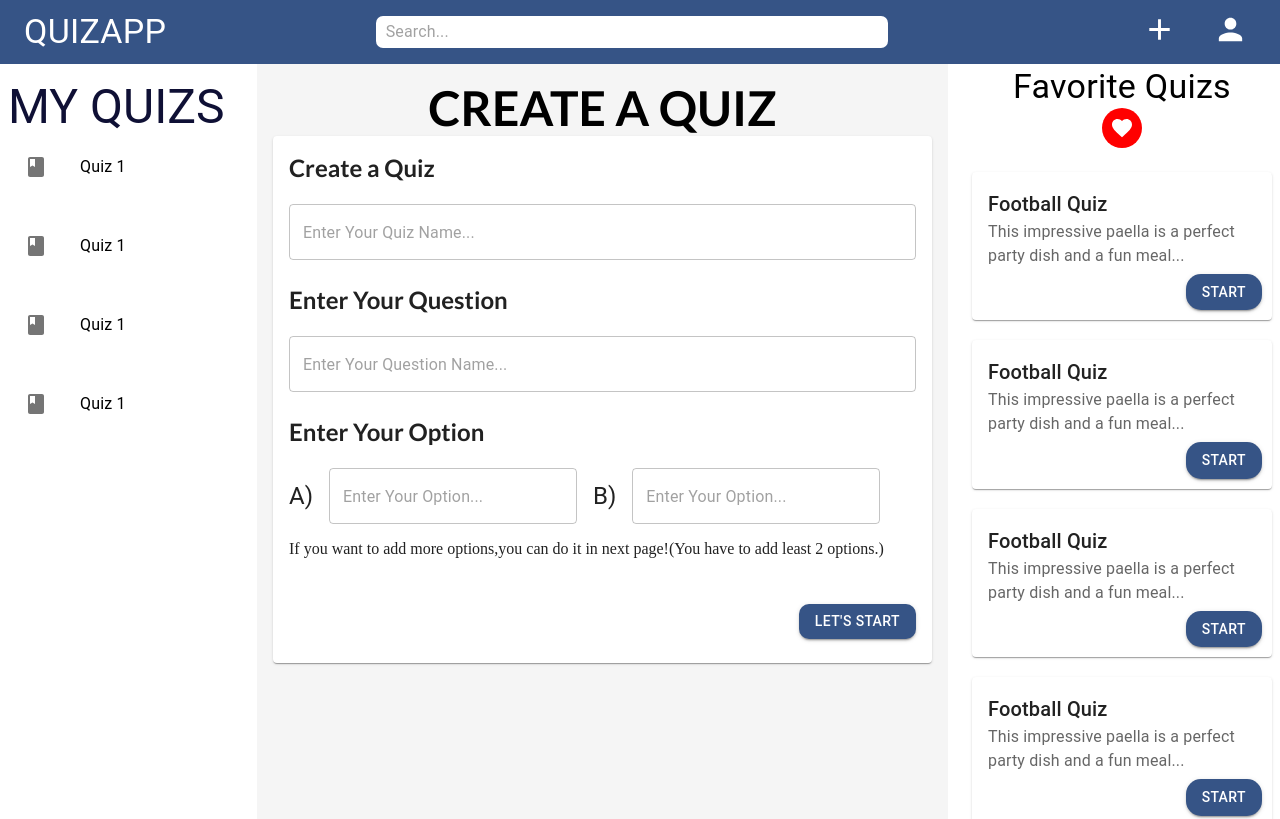
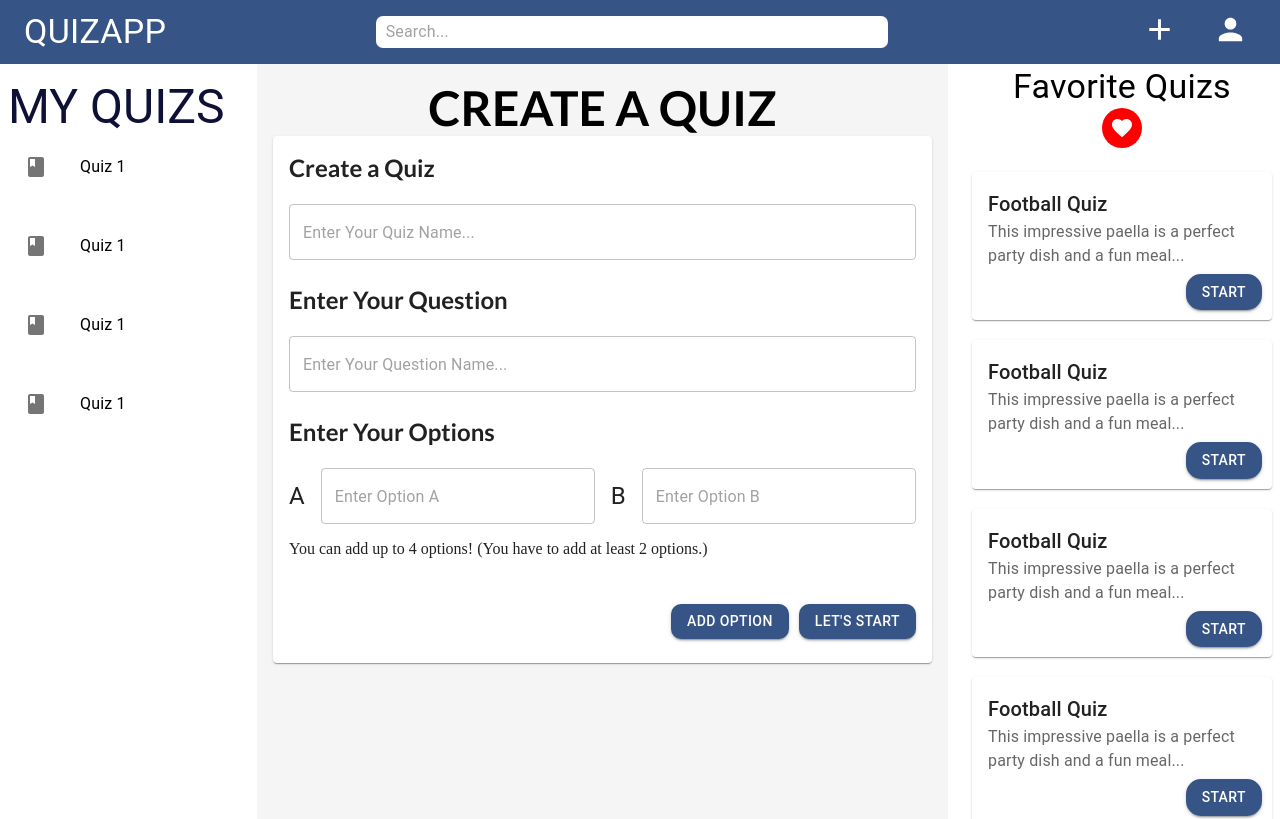
Before and after one commit to ertugakmann/OnlineQuizApp, a React (Vite) app in the folder OnlineQuizApp/: page /create in a window 1280 px wide. Shown: the top 819 px of the page. Built offline with nearby package versions, Linux system fonts and the light colour scheme.

Commit message:
Can add a option more than two now.

```diff
--- a/OnlineQuizApp/src/components/CreatePage/CreateFeed.jsx
+++ b/OnlineQuizApp/src/components/CreatePage/CreateFeed.jsx
@@ -1,3 +1,4 @@
+import React, { useState } from "react";
 import {
   Box,
   Button,
@@ -6,24 +7,40 @@ import {
   TextField,
   Typography,
 } from "@mui/material";
-import React from "react";
-import { useState } from "react";
-import CreateQuestion from "./CreateQuestion";
 import CreateQuiz from "./CreateQuiz";
 
 function CreateFeed() {
   const [titleValue, setTitleValue] = useState("");
   const [question, setQuestion] = useState("");
   const [show, setShow] = useState(false);
-  const [a, setA] = useState("");
-  const [b, setB] = useState("");
+  const [options, setOptions] = useState(["A", "B"]); // Initialize with A and B
 
   const handleStart = () => {
-    if (titleValue !== "") {
+    // Check if titleValue is not empty and at least two options are provided
+    if (titleValue !== "" && options.length >= 2) {
       setShow(true);
+    } else {
+      // Handle the case where the conditions are not met
+      alert("Please enter a quiz title and at least two options.");
     }
   };
 
+  const addOption = () => {
+    if (options.length < 4) {
+      const newOption = String.fromCharCode(65 + options.length);
+      setOptions([...options, newOption]);
+    } else {
+      alert("You can add up to 4 options.");
+    }
+  };
+
+  const handleOptionChange = (index, value) => {
+    setOptions((prevOptions) => {
+      const updatedOptions = [...prevOptions];
+      updatedOptions[index] = value;
+      return updatedOptions;
+    });
+  };
   return (
     <Box
       sx={{ backgroundColor: { xs: "white", sm: "whitesmoke" } }}
@@ -38,8 +55,7 @@ function CreateFeed() {
           {show ? (
             <>
               <CreateQuiz
-                a={a}
-                b={b}
+                options={options}
                 question={question}
                 titleValue={titleValue}
               />
@@ -56,8 +72,7 @@ function CreateFeed() {
                   variant="outlined"
                   sx={{ marginTop: "20px" }}
                   onChange={(e) => setTitleValue(e.target.value)}
-                  value={titleValue}
-                  fullWidth="fullWidth"
+                  fullWidth
                 />
                 <Typography mt={3} variant="h5" fontFamily={"Lato"}>
                   Enter Your Question
@@ -68,43 +83,49 @@ function CreateFeed() {
                   variant="outlined"
                   sx={{ marginTop: "20px" }}
                   onChange={(e) => setQuestion(e.target.value)}
-                  value={question}
-                  fullWidth="fullWidth"
+                  fullWidth
                 />
                 <Typography mt={3} variant="h5" fontFamily={"Lato"}>
-                  Enter Your Option
+                  Enter Your Options
                 </Typography>
                 <Box gap={2} display={"flex"}>
+                  {options.map((option, index) => (
+                    <React.Fragment key={index}>
                       <Typography mt={4} variant="h5">
-                    A)
+                        {String.fromCharCode(65 + index)}
                       </Typography>
                       <TextField
-                    id="outlined-basic"
-                    placeholder="Enter Your Option..."
+                        id={`outlined-basic-${index}`}
+                        placeholder={`Enter Option ${String.fromCharCode(
+                          65 + index
+                        )}`}
                         variant="outlined"
                         sx={{ marginTop: "20px" }}
-                    onChange={(e) => setA(e.target.value)}
-                    value={a}
+                        onChange={(e) =>
+                          handleOptionChange(index, e.target.value)
+                        }
+                        fullWidth
                       />
-                  <Typography mt={4} variant="h5">
-                    B)
-                  </Typography>
-                  <TextField
-                    id="outlined-basic"
-                    placeholder="Enter Your Option..."
-                    variant="outlined"
-                    sx={{ marginTop: "20px" }}
-                    onChange={(e) => setB(e.target.value)}
-                    value={b}
-                  />
+                    </React.Fragment>
+                  ))}
                 </Box>
-
                 <p>
-                  If you want to add more options,you can do it in next
-                  page!(You have to add least 2 options.)
+                  You can add up to 4 options! (You have to add at least 2
+                  options.)
                 </p>
-
-                <Box display={"flex"} justifyContent={"flex-end"}>
+                <Box gap={"10px"} display={"flex"} justifyContent={"flex-end"}>
+                  <Button
+                    sx={{
+                      backgroundColor: "#365486",
+                      height: "35px",
+                      borderRadius: "10px",
+                      marginTop: "30px",
+                    }}
+                    variant="contained"
+                    onClick={addOption}
+                  >
+                    Add Option
+                  </Button>
                   <Button
                     sx={{
                       backgroundColor: "#365486",
--- a/OnlineQuizApp/src/components/CreatePage/CreateOption.jsx
+++ b/OnlineQuizApp/src/components/CreatePage/CreateOption.jsx
@@ -37,11 +37,6 @@ function CreateOption({ a, b, handleAddQuestion }) {
         }}
       >
         <Box>
-          <StyledButton size="medium" variant="contained">
-            Add An Option
-          </StyledButton>
-        </Box>
-        <Box>
           <StyledButton
             onClick={handleAddQuestion}
             size="medium"
--- a/OnlineQuizApp/src/components/CreatePage/CreateQuestion.jsx
+++ b/OnlineQuizApp/src/components/CreatePage/CreateQuestion.jsx
@@ -14,7 +14,7 @@ function CreateQuestion({ a, b, question }) {
   return (
     <Box>
       <Divider />
-      <Box mt={"15px"}>
+      <Box>
         <Typography mt={2} sx={{ textTransform: "uppercase" }} variant="h5">
           {question}
         </Typography>
```
Lines whose indentation alone changed are shown as unchanged.
